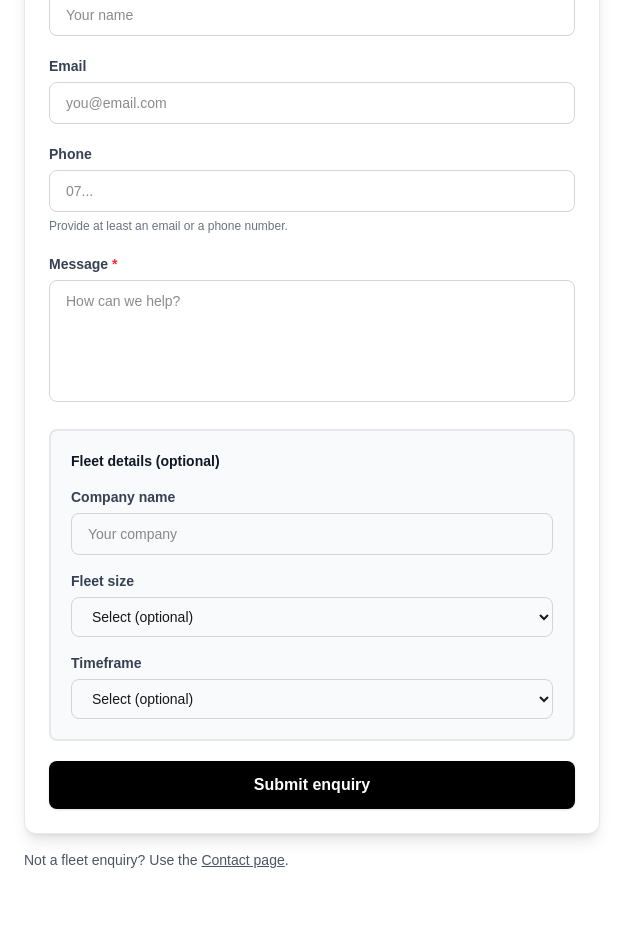
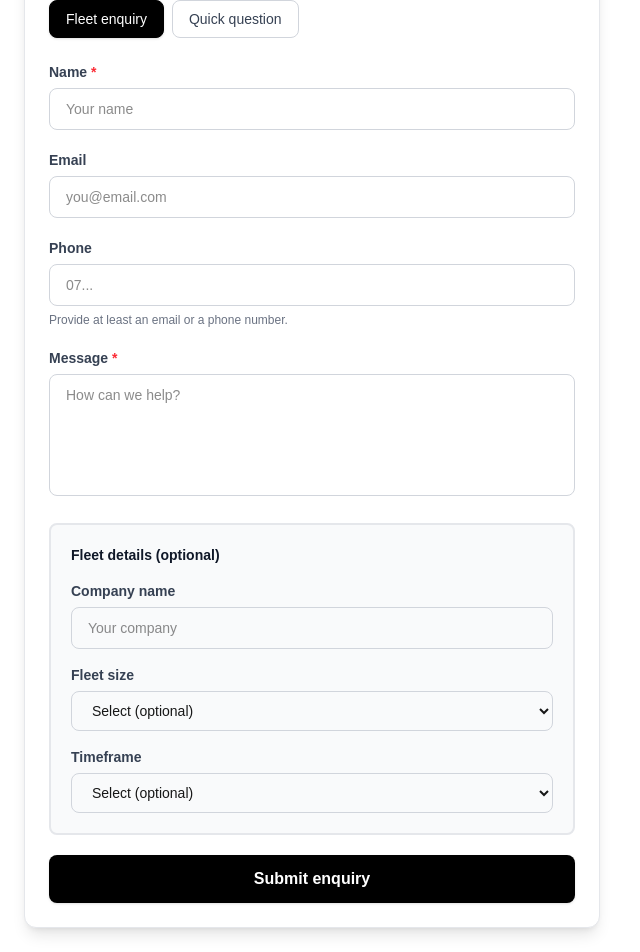
Before and after one commit to nayim7868/enquiry-widget-demo, a Next.js app: page /van-fleets in a window 1280 px wide. Shown: the part 165-1117 px from the top of the page, without its empty margins (0-640 px from the left). Before the commit the page ends 1059 px from the top, so only its background shows below. Built offline with nearby package versions, Linux system fonts and the light colour scheme.

Commit message:
allow quick question switch on intent pages

```diff
--- a/src/app/part-exchange/page.tsx
+++ b/src/app/part-exchange/page.tsx
@@ -1,4 +1,9 @@
 import EnquiryWidget from "@/components/EnquiryWidget";
+
+const PART_EX_INTENTS = [
+  { label: "Part exchange", mode: "PART_EX" as const, type: "PART_EXCHANGE" as const },
+  { label: "Quick question", mode: "GENERAL" as const, type: "QUICK_QUESTION" as const },
+];
 
 export default function PartExchangePage() {
   return (
@@ -7,15 +12,9 @@ export default function PartExchangePage() {
         title="Part exchange enquiry"
         defaultMode="PART_EX"
         defaultType="PART_EXCHANGE"
-        showChooser={false}
+        showChooser={true}
+        availableIntents={PART_EX_INTENTS}
       />
-      <p className="mt-4 text-sm text-gray-600">
-        Just a quick question? Use the{" "}
-        <a className="underline" href="/contact">
-          Contact page
-        </a>
-        .
-      </p>
     </main>
   );
 }
--- a/src/app/van-fleets/page.tsx
+++ b/src/app/van-fleets/page.tsx
@@ -1,4 +1,9 @@
 import EnquiryWidget from "@/components/EnquiryWidget";
+
+const FLEET_INTENTS = [
+  { label: "Fleet enquiry", mode: "FLEET" as const, type: "FLEET_ENQUIRY" as const },
+  { label: "Quick question", mode: "GENERAL" as const, type: "QUICK_QUESTION" as const },
+];
 
 export default function FleetPage() {
   return (
@@ -7,15 +12,9 @@ export default function FleetPage() {
         title="Van fleets enquiry"
         defaultMode="FLEET"
         defaultType="FLEET_ENQUIRY"
-        showChooser={false}
+        showChooser={true}
+        availableIntents={FLEET_INTENTS}
       />
-      <p className="mt-4 text-sm text-gray-600">
-        Not a fleet enquiry? Use the{" "}
-        <a className="underline" href="/contact">
-          Contact page
-        </a>
-        .
-      </p>
     </main>
   );
 }
--- a/src/components/EnquiryWidget.tsx
+++ b/src/components/EnquiryWidget.tsx
@@ -17,6 +17,7 @@ type Props = {
   defaultMode: EnquiryMode;
   defaultType: EnquiryType;
   showChooser?: boolean; // true on Contact page
+  availableIntents?: Array<{ label: string; mode: EnquiryMode; type: EnquiryType }>; // Filter which intents to show
 };
 
 const INTENTS: Array<{
@@ -35,6 +36,7 @@ export default function EnquiryWidget({
   defaultMode,
   defaultType,
   showChooser = false,
+  availableIntents = INTENTS,
 }: Props) {
   const [submitting, setSubmitting] = useState(false);
   const [serverMsg, setServerMsg] = useState<string | null>(null);
@@ -141,7 +143,7 @@ export default function EnquiryWidget({
         <div className="mb-6">
           <p className="mb-3 text-sm font-medium text-gray-700">What can we help you with?</p>
           <div className="flex flex-wrap gap-2">
-            {INTENTS.map((i) => {
+            {availableIntents.map((i) => {
               const selected = i.mode === mode && i.type === type;
               return (
                 <button
```
